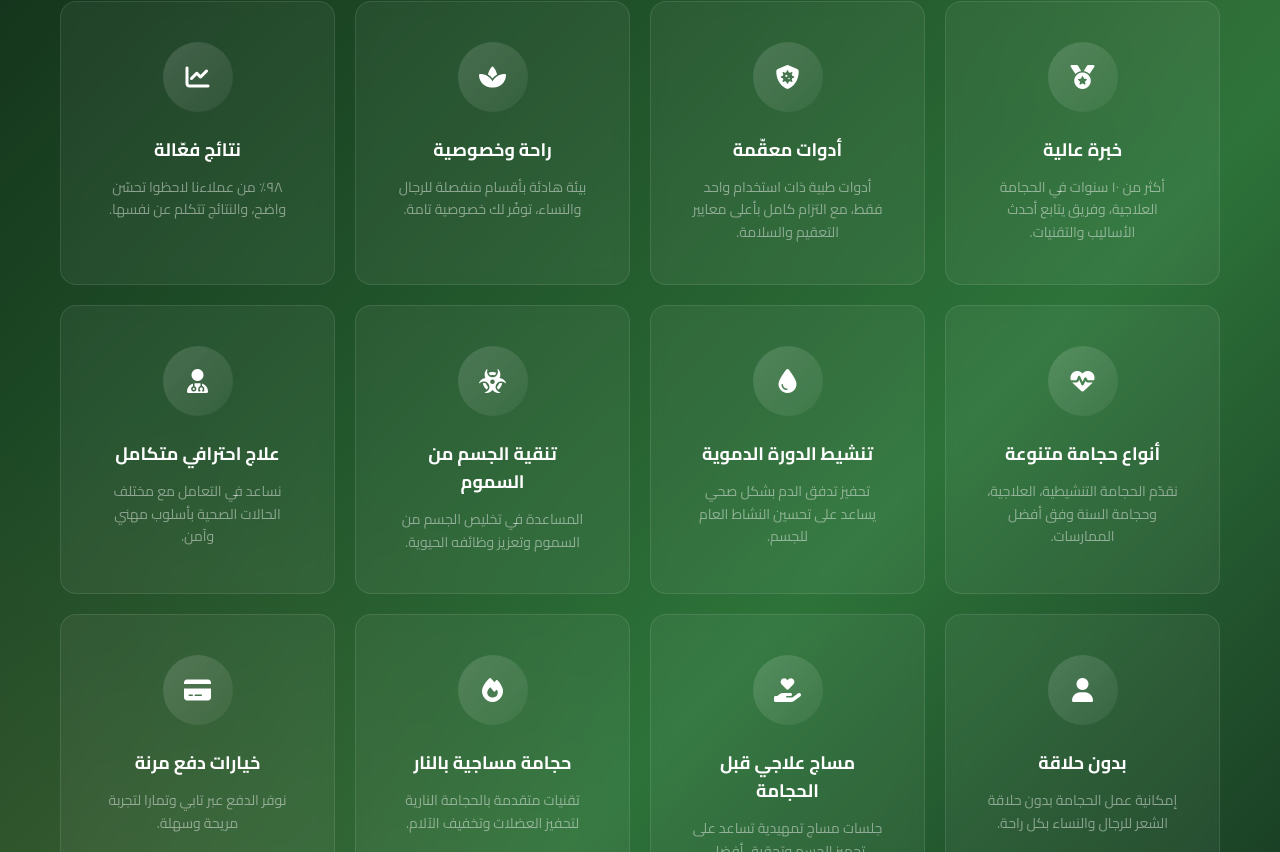
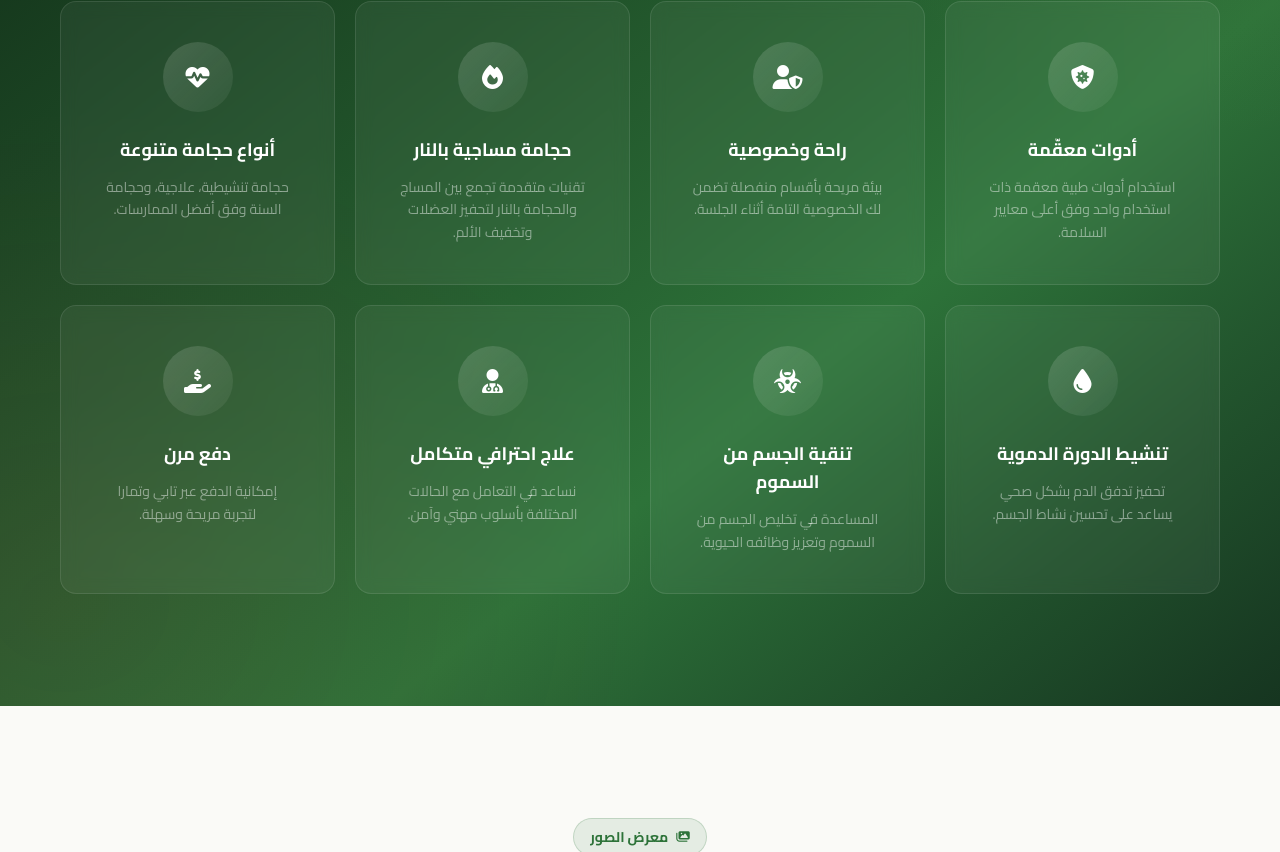
Before and after one commit to alnasyanagency-sudo/peak_recovery_web, a Next.js app: page / in a window 1280 px wide. Shown: the part 2728-3580 px from the top of the page. Built offline with nearby package versions, Linux system fonts and the light colour scheme.

Commit message:
update why_us  in ui

```diff
--- a/components/why-us-section.tsx
+++ b/components/why-us-section.tsx
@@ -2,34 +2,29 @@
 
 const reasons = [
   {
-    icon: "fa-medal",
-    title: "خبرة عالية",
-    description: "أكثر من ١٠ سنوات في الحجامة العلاجية، وفريق يتابع أحدث الأساليب والتقنيات."
+    icon: "fa-shield-virus",
+    title: "أدوات معقّمة",
+    description: "استخدام أدوات طبية معقمة ذات استخدام واحد وفق أعلى معايير السلامة."
   },
   {
-    icon: "fa-shield-virus",
-    title: "أدوات معقّمة",
-    description: "أدوات طبية ذات استخدام واحد فقط، مع التزام كامل بأعلى معايير التعقيم والسلامة."
+    icon: "fa-user-shield",
+    title: "راحة وخصوصية",
+    description: "بيئة مريحة بأقسام منفصلة تضمن لك الخصوصية التامة أثناء الجلسة."
   },
   {
-    icon: "fa-spa",
-    title: "راحة وخصوصية",
-    description: "بيئة هادئة بأقسام منفصلة للرجال والنساء، توفّر لك خصوصية تامة."
-  },
-  {
-    icon: "fa-chart-line",
-    title: "نتائج فعّالة",
-    description: "٩٨٪ من عملاءنا لاحظوا تحسّن واضح، والنتائج تتكلم عن نفسها."
+    icon: "fa-fire",
+    title: "حجامة مساجية بالنار",
+    description: "تقنيات متقدمة تجمع بين المساج والحجامة بالنار لتحفيز العضلات وتخفيف الألم."
   },
   {
     icon: "fa-heart-pulse",
     title: "أنواع حجامة متنوعة",
-    description: "نقدّم الحجامة التنشيطية، العلاجية، وحجامة السنة وفق أفضل الممارسات."
+    description: "حجامة تنشيطية، علاجية، وحجامة السنة وفق أفضل الممارسات."
   },
   {
     icon: "fa-droplet",
     title: "تنشيط الدورة الدموية",
-    description: "تحفيز تدفق الدم بشكل صحي يساعد على تحسين النشاط العام للجسم."
+    description: "تحفيز تدفق الدم بشكل صحي يساعد على تحسين نشاط الجسم."
   },
   {
     icon: "fa-biohazard",
@@ -39,27 +34,12 @@ const reasons = [
   {
     icon: "fa-user-doctor",
     title: "علاج احترافي متكامل",
-    description: "نساعد في التعامل مع مختلف الحالات الصحية بأسلوب مهني وآمن."
+    description: "نساعد في التعامل مع الحالات المختلفة بأسلوب مهني وآمن."
   },
   {
-    icon: "fa-user",
-    title: "بدون حلاقة",
-    description: "إمكانية عمل الحجامة بدون حلاقة الشعر للرجال والنساء بكل راحة."
-  },
-  {
-    icon: "fa-hand-holding-heart",
-    title: "مساج علاجي قبل الحجامة",
-    description: "جلسات مساج تمهيدية تساعد على تجهيز الجسم وتحقيق أفضل النتائج."
-  },
-  {
-    icon: "fa-fire",
-    title: "حجامة مساجية بالنار",
-    description: "تقنيات متقدمة بالحجامة النارية لتحفيز العضلات وتخفيف الآلام."
-  },
-  {
-    icon: "fa-credit-card",
-    title: "خيارات دفع مرنة",
-    description: "نوفر الدفع عبر تابي وتمارا لتجربة مريحة وسهلة."
+    icon: "fa-hand-holding-dollar",
+    title: "دفع مرن",
+    description: "إمكانية الدفع عبر تابي وتمارا لتجربة مريحة وسهلة."
   }
 ]
 
@@ -70,7 +50,6 @@ export function WhyUsSection() {
       {/* Background Effects */}
       <div className="absolute inset-0 bg-[radial-gradient(ellipse_600px_500px_at_5%_90%,rgba(219,31,43,0.08),transparent),radial-gradient(ellipse_400px_350px_at_95%_10%,rgba(196,162,101,0.06),transparent)]"></div>
 
-      {/* Container */}
       <div className="container mx-auto px-[16px] lg:px-[60px] relative z-10">
 
         {/* Header */}
@@ -85,7 +64,7 @@ export function WhyUsSection() {
           </h2>
 
           <p className="text-white/50 max-w-xl mx-auto leading-relaxed">
-            لأننا نهتم بكل تفصيلة من لحظة دخولك لحد ما تطلع وأنت مرتاح ومطمئن.
+            خدمات احترافية وتجربة مريحة من أول لحظة حتى نهاية الجلسة.
           </p>
         </div>
 
```
